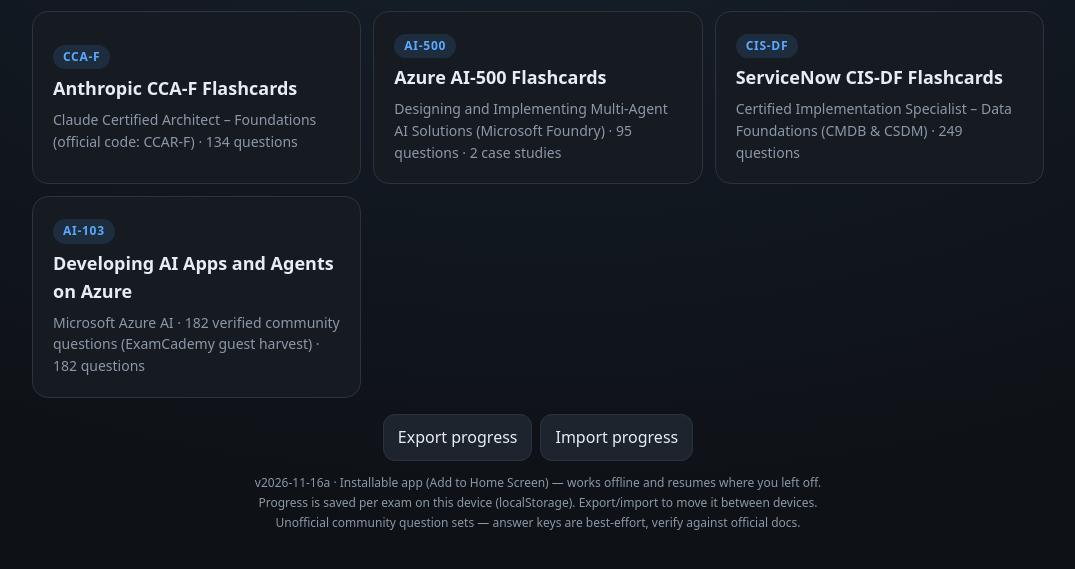
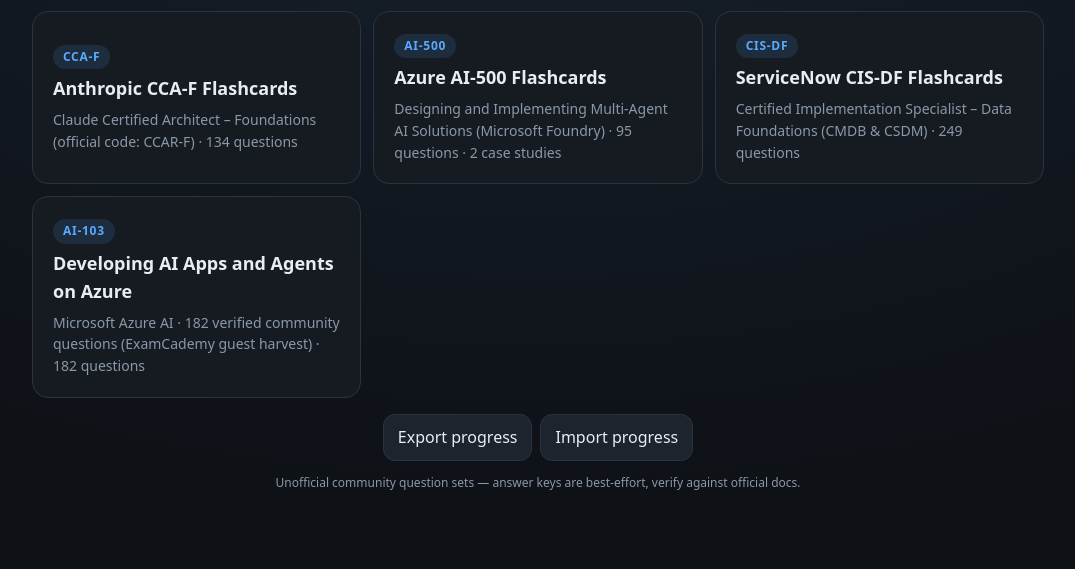
Before and after one commit to KnowhereFern/flashcards, a plain HTML site: page index.html in a window 1280 px wide. Shown: the part 59-628 px from the top of the page, without its empty margins (102-1177 px from the left). Drawn offline with Linux system fonts and the light colour scheme.

Commit message:
Remove version/offline/PWA hint lines from exam picker footer

```diff
--- a/index.html
+++ b/index.html
@@ -120,9 +120,7 @@ kbd{background:#232c37;border:1px solid var(--line);border-bottom-width:2px;bord
     <button id="io-import">Import progress</button>
     <input type="file" id="io-file" accept="application/json" class="hidden">
   </div>
-  <p class="hint">v2026-11-16a · Installable app (Add to Home Screen) — works offline and resumes where you left off.<br>
-  Progress is saved per exam on this device (localStorage). Export/import to move it between devices.<br>
-  Unofficial community question sets — answer keys are best-effort, verify against official docs.</p>
+  <p class="hint">Unofficial community question sets — answer keys are best-effort, verify against official docs.</p>
 </div>
 
 <!-- STUDY -->
```
